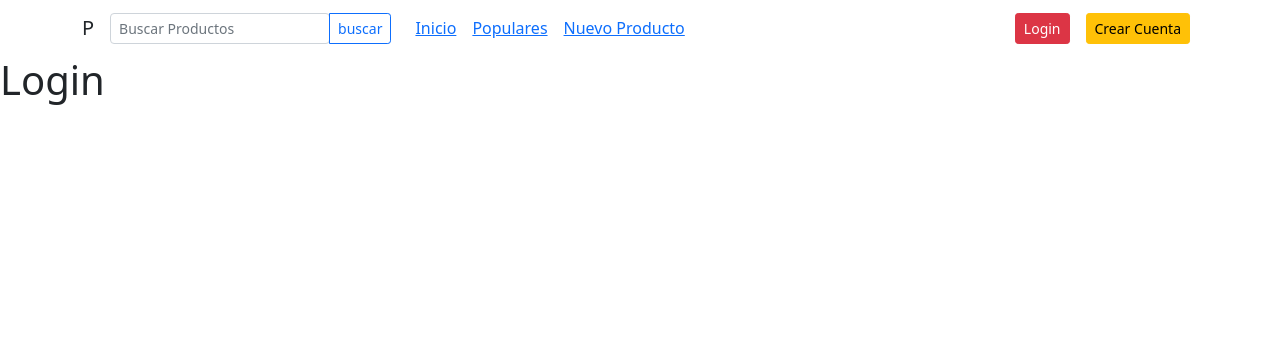
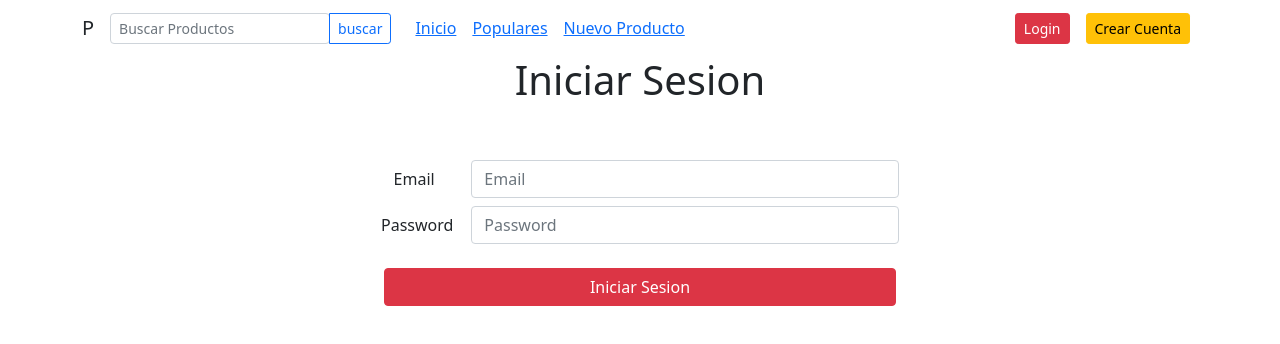
Before and after one commit to brian-dg/New-Product, a Next.js app: page /login in a window 1280 px wide. Shown: the top 344 px of the page. Built offline with nearby package versions, Linux system fonts and the light colour scheme.

Commit message:
validacion de login

```diff
--- a/hooks/useValidation.js
+++ b/hooks/useValidation.js
@@ -5,19 +5,19 @@ import React, { useState, useEffect } from 'react';
 const useValidacion = (stateInicial,validate,fn) => {
 
     const [ values,saveValues ] = useState(stateInicial);
-    const [error,saveError ] = useState({});
+    const [errors,saveErrors ] = useState({});
     const [ submitForm,saveSubmitForm ] = useState(false);
 
     useEffect(() => {
         if(submitForm) {
-            const noErrores = Object.keys(error).length === 0;
+            const noErrores = Object.keys(errors).length === 0;
 
             if(noErrores) {
                 fn(); // Fn = Función que se ejecuta en el componente
             }
             saveSubmitForm(false);
         }
-    }, [error]);
+    }, [errors]);
 
     // Función que se ejecuta conforme el usuario escribe algo
     const handleChange = e => {
@@ -31,21 +31,21 @@ const useValidacion = (stateInicial,validate,fn) => {
     const handleSubmit = e => {
         e.preventDefault();
         const erroresValidacion = validate(values);
-        saveError(erroresValidacion);
+        saveErrors(erroresValidacion);
         saveSubmitForm(true);
     }
 
     //Evento funcion blur
     const handleBlur = e => {
         const erroresValidacion = validate(values);
-        saveError(erroresValidacion);
+        saveErrors(erroresValidacion);
 
     }
 
 
     return {
         values,
-        error,
+        errors,
         handleSubmit,
         handleChange,
         handleBlur
--- a/pages/login.js
+++ b/pages/login.js
@@ -1,13 +1,94 @@
-import React from 'react';
+import React,{useState}from 'react';
 import Layout from '../components/layout/Layout';
+import Router from 'next/router';
+
+import useValidation from '../hooks/useValidation';
+import validateCreateAccount from '../validacion/validateCreateAccount';
+
+import firebase from '../firebase';
+
+const STATE_INICIAL = {
+  email: '',
+  password: ''
+}
+
 
 const Login = () => {
+  const [error, saveError] = useState(false);
+
+ const {values,errors,handleSubmit,handleChange,handleBlur} = useValidation
+ (STATE_INICIAL,validateCreateAccount,createAccount);
+
+const {name,email,password} = values;
+  async function createAccount() {
+    try {
+      await firebase.registrar(name,email,password);
+      Router.push('/');
+    } catch(error) {
+      console.error('hubo un error al crear el usuario', error.message);
+      saveError(error.message);
+    }
+  }
+
   return (
     <div>
       <Layout>
-        <h1>Login</h1>
+        <>
+        <div className="col-12 text-center">
+
+          <h1 className='mb-5'>Iniciar Sesion</h1>
+          <div class="d-flex justify-content-center align-items-center container  ">
+
+              <form onSubmit={handleSubmit} className="col-6 form-horizontal">
+
+                <div class="form-group row m-2">
+                  <label for="inputEmail3" class="col-sm-2 col-form-label">Email</label>
+                  <div class="col-sm-10">
+                    <input
+                        type="email"
+                        id="email"
+                        name="email"
+                        class="form-control"
+                        placeholder="Email"
+                        value={email}
+                        onChange={handleChange}
+                        onBlur={handleBlur}
+                    />
+                      {errors.email && <div class="alert-danger my-2 py-2" role="alert">{errors.email} </div>}
+
+                  </div>
+                </div>
+
+
+                <div class="form-group row m-2">
+                  <label for="inputPassword3" class="col-sm-2 col-form-label">Password</label>
+                  <div class="col-sm-10">
+                    <input
+                        type="password"
+                        class="form-control"
+                        name='password'
+                        id="password"
+                        placeholder="Password"
+                        value={password}
+                        onChange={handleChange}
+                        onBlur={handleBlur}
+
+                    />
+                      {errors.password && <div class="alert-danger my-2 py-2" role="alert"> {errors.password} </div>}
+
+                  </div>
+                </div>
+                {error && <div class="alert-danger mt-3 pl-2 pl-2" role="alert"> {error} </div>}
+
+                <input type="submit" class="mt-3 col-11 text-center btn btn-danger" value="Iniciar Sesion" />
+
+              </form>
+          </div>
+        </div>
+        </>
       </Layout>
     </div>
   )
 }
+
 export default Login;
```
Also changed, not shown: pages/create-Account.js (+12 -6 lines), validacion/validateLogin.js (added, +18 -0 lines).
